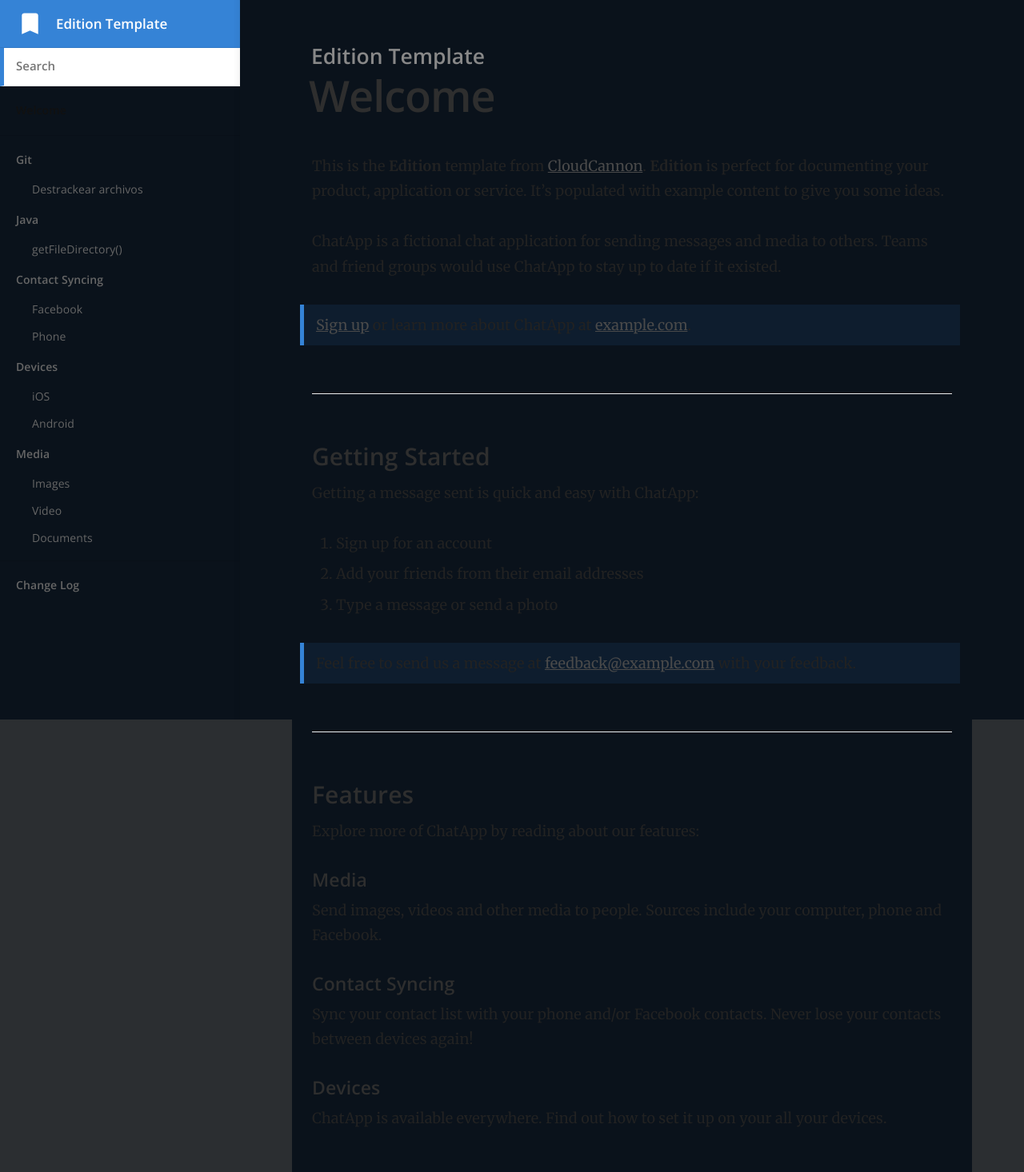
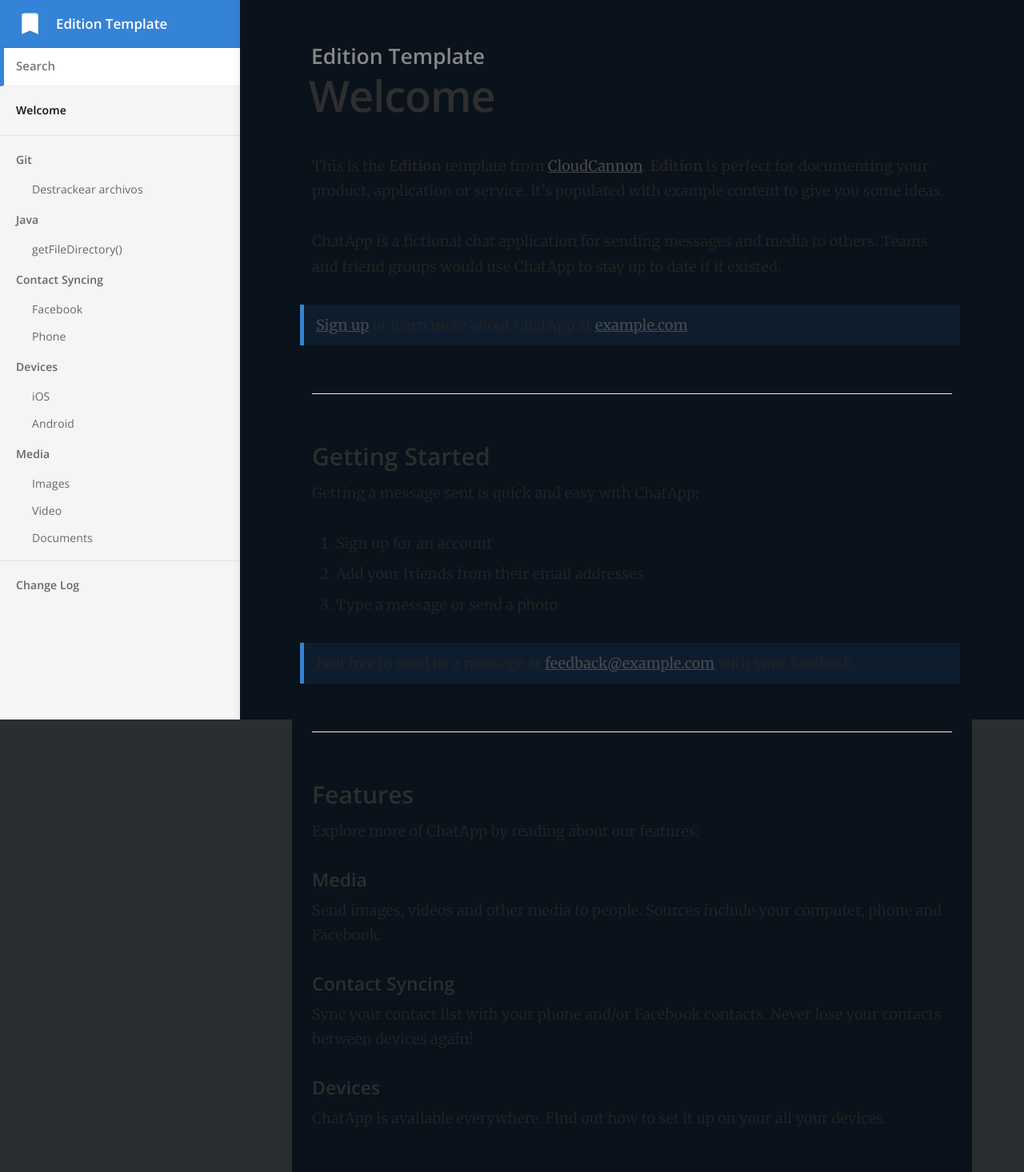
Before and after one commit to slaarks/slaarks.github.io, a Jekyll site: the page built from index.md, in a window 1280 px wide. Shown: the whole page at 80% size. Built offline with Jekyll 4.4.1, drawn with Linux system fonts in a browser that asks for light colours.

```diff
--- a/css/main.scss
+++ b/css/main.scss
@@ -15,7 +15,7 @@ $brand-colour-light: mix($brand-colour, $content-background-color, 10%);
 
 $nav-header-background-color: $brand-colour;
 $nav-header-height: 60px;
-$nav-background-color: #0A121B;
+$nav-background-color: #f5f5f5;
 $nav-width: 300px;
 
 $space: 20px;
```
